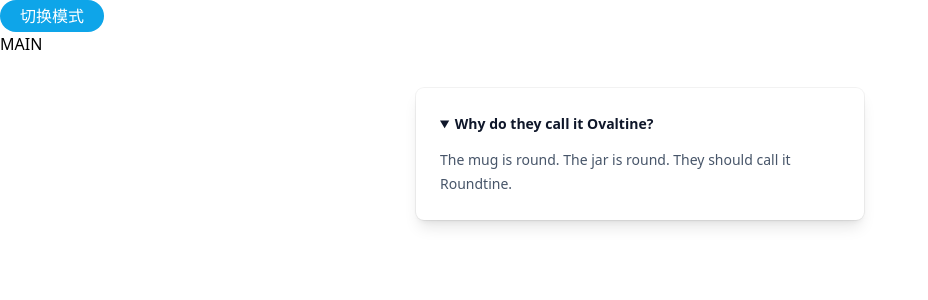
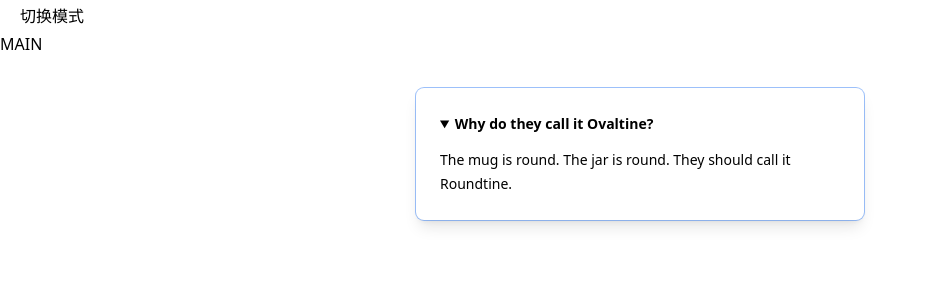
Before and after one commit to VaynePeng/translator, a Vue app: page / in a window 1280 px wide. Shown: the top 300 px of the page, without its empty margins (0-928 px from the left). Built offline with nearby package versions, Linux system fonts and the light colour scheme.

Commit message:
chore: change tailwind.config

```diff
--- a/tailwind.config.js
+++ b/tailwind.config.js
@@ -1,11 +1,10 @@
 /** @type {import('tailwindcss').Config} */
 export default {
   darkMode: 'class',
-  content: ['./src/**/*.{vue,jsx,tsx}', './index.html'],
+  content: ['./src/**/*.{vue,jsx,tsx}'],
   theme: {
-    extend: {
-      colors: {}
-    }
+    colors: {},
+    extend: {}
   },
   plugins: []
 }
```
